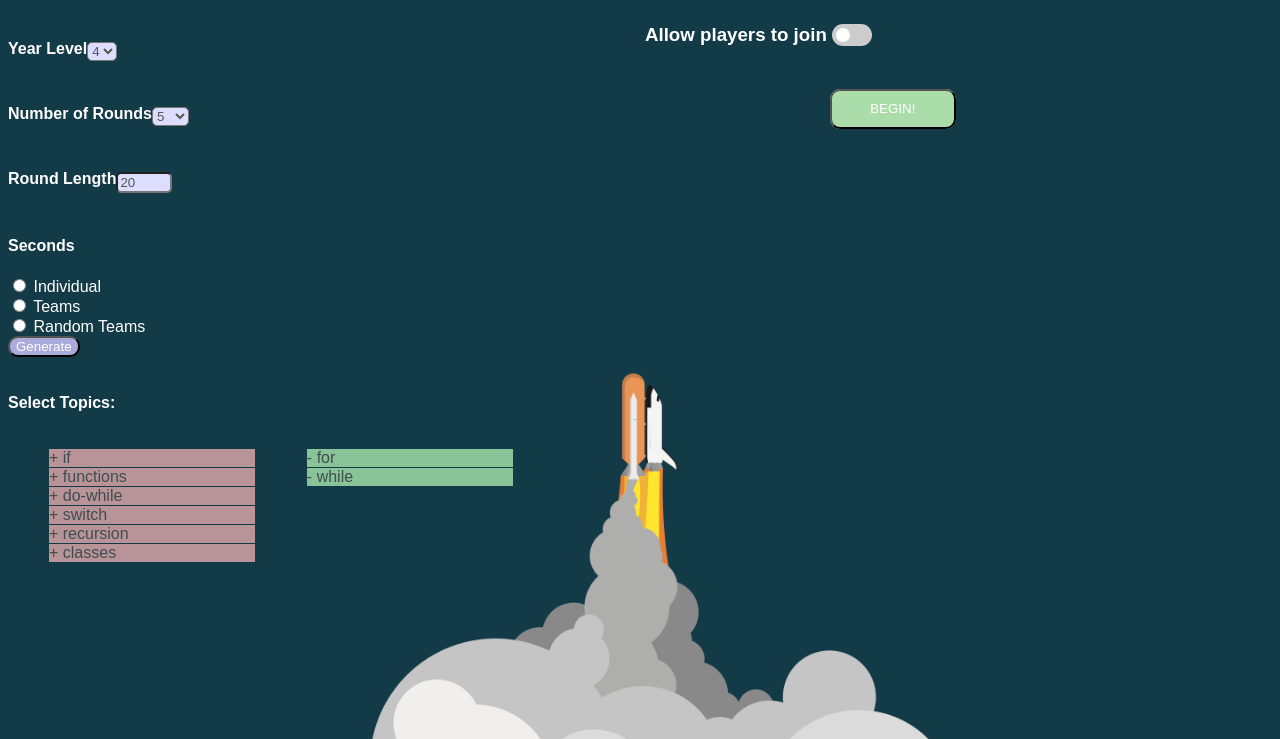
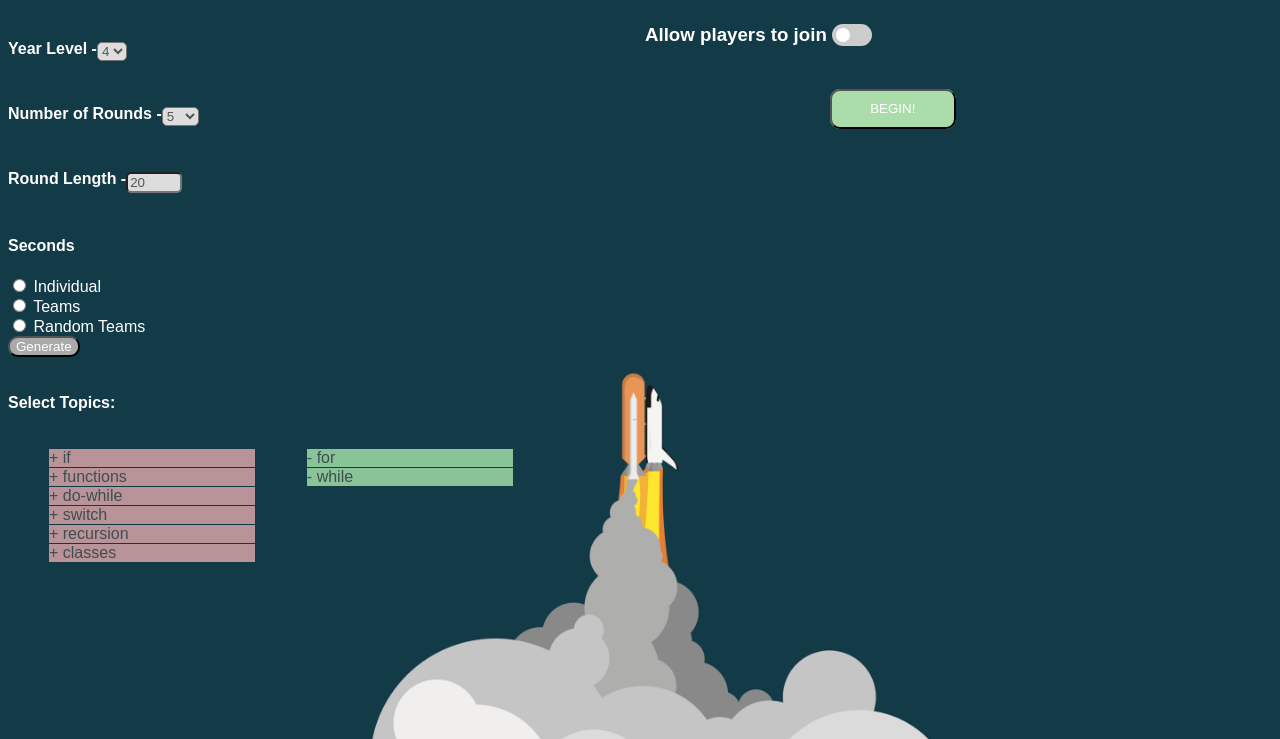
Before and after one commit to deco3500-2017/BBD, a website: page ElectronicPrototype/maze_game/spaceship/teacher_setup.html in a window 1280 px wide. Shown: the part 61-800 px from the top of the page. Drawn offline with Linux system fonts and the light colour scheme.

Commit message:
even more styling

```diff
--- a/ElectronicPrototype/maze_game/spaceship/spaceship.css
+++ b/ElectronicPrototype/maze_game/spaceship/spaceship.css
@@ -50,7 +50,7 @@ html {
 	width:15%;
 	height: 86vh;
 	float: left;
-	background-color: #ddd;
+	background-color: #aaa;
 }
 
 #game {
@@ -143,7 +143,7 @@ html {
 select, #length {
 	color: #555;
 	border-radius: 5px;
-	background-color: #ddf;
+	background-color: #ddd;
 }
 
 ul {
@@ -186,7 +186,7 @@ h2 {
 
 button {
 	color: #fff;
-	background-color: #aad;
+	background-color: #aaa;
 	border-radius: 10px;
 	float:left;
 }
--- a/ElectronicPrototype/maze_game/spaceship/teacher_setup.html
+++ b/ElectronicPrototype/maze_game/spaceship/teacher_setup.html
@@ -11,7 +11,7 @@
 		<div id="left">
 			<div id="options">
 				<div class="option">
-					<h4 class="selectTitle">Year Level</h4>
+					<h4 class="selectTitle">Year Level -</h4>
 					<select id="year">
 						<option value="4">4</option>
 						<option value="5">5</option>
@@ -21,7 +21,7 @@
 				</div>
 
 				<div class="option">
-					<h4 class="selectTitle">Number of Rounds</h4>
+					<h4 class="selectTitle">Number of Rounds -</h4>
 					<select id="rounds">
 						<option value="5">5</option>
 						<option value="10">10</option>
@@ -31,7 +31,7 @@
 				</div>
 
 				<div class="option">
-					<h4 class="selectTitle">Round Length</h4>
+					<h4 class="selectTitle">Round Length -	</h4>
 					<input id="length" type="number" name="quantity" min="20" max="60" value="20">
 					<h4>Seconds</h4>
 				</div>
```
Also changed, not shown: ElectronicPrototype/maze_game/spaceship/student_game.html (+2 -2 lines).
